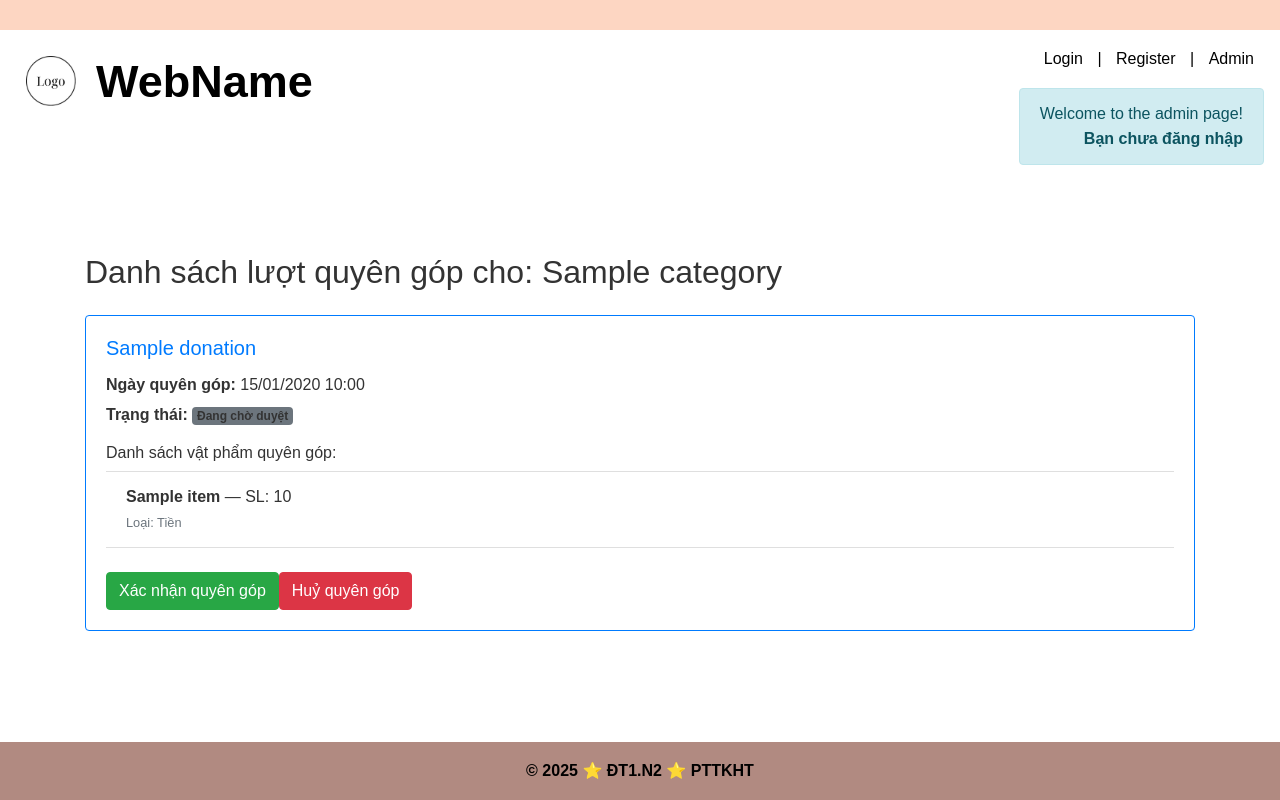
After one commit to Nhungnguyen0804/PTTKHT_Project, a Flask app: page /admin/1/details in a window 1280 px wide. The commit adds this page. Run offline with Flask 3, Linux system fonts and the light colour scheme; tables that the repository leaves empty hold one stand-in row (values such as "Sample post"); some libraries are stand-ins or nearby versions.

Commit message:
Adding admin features for displaying all donations & items from a category and change the status of donations

```diff
--- a/app/admin/routes.py
+++ b/app/admin/routes.py
@@ -2,9 +2,11 @@ from flask import Blueprint, flash, redirect, render_template, request, url_for
 from flask_login import current_user, login_required
 
 from app.admin.forms import EventAdderForm, DonationCategoryAdderForm
+from app.models.donation import Donation
 from app.models.event import Event
 from app.models.donation_category import DonationCategory
 from app.flask_extensions import csdl
+from sqlalchemy.orm import joinedload
 admin_blueprint = Blueprint('admin', __name__,template_folder='templates')
 
 
@@ -104,3 +106,34 @@ def manageDonationCategory(event_id, donation_category_id=None):
         return redirect(url_for('admin.adminPage'))
 
     return render_template('admin/addDonationCategory.html', form=form)
+
+@admin_blueprint.route("/admin/<int:category_id>/details", methods=["POST", "GET"])
+def manageDonationCategories(category_id):
+    category = DonationCategory.query.get(category_id)
+    # list of donations from category here
+    donations_of_category = Donation.query.options(
+    joinedload(Donation.items),
+    joinedload(Donation.status)
+).filter_by(donation_category_id=category.id).all()
+    return render_template("admin/donationCategoryDetails.html", category=category, donations_of_category=donations_of_category)
+
+@admin_blueprint.route('/admin/confirm_donation/<int:donation_id>', methods=['POST'])
+@login_required
+def confirm_donation(donation_id):
+    donation = Donation.query.get_or_404(donation_id)
+    # Giả sử 2 là trạng thái "Đã xác nhận"
+    donation.status_id = 2
+    csdl.session.commit()
+    flash("Đã xác nhận lượt quyên góp.", "success")
+    return redirect(request.referrer or url_for('admin.manageDonationCategories', category_id=donation.donation_category_id))
+
+
+@admin_blueprint.route('/admin/cancel_donation/<int:donation_id>', methods=['POST'])
+@login_required
+def cancel_donation(donation_id):
+    donation = Donation.query.get_or_404(donation_id)
+    # Giả sử 3 là trạng thái "Đã hủy"
+    donation.status_id = 3
+    csdl.session.commit()
+    flash("Đã hủy lượt quyên góp.", "warning")
+    return redirect(request.referrer or url_for('admin.manageDonationCategories', category_id=donation.donation_category_id))
--- /dev/null
+++ b/app/admin/templates/admin/donationCategoryDetails.html
@@ -0,0 +1,62 @@
+{% extends 'base.html' %} {% block title %}Chi tiết Danh mục Quyên góp{%
+endblock %} {% block add_header %}
+<div class="alert alert-info mt-3">
+  <p>Welcome to the admin page!</p>
+  {% if current_user.is_authenticated %}
+  <p><strong>Bạn đã đăng nhập!</strong></p>
+  {% else %}
+  <p><strong>Bạn chưa đăng nhập</strong></p>
+  {% endif %}
+</div>
+{% endblock %} {% block content %}
+<div class="container mt-4">
+  <h2 class="mb-4">Danh sách lượt quyên góp cho: {{ category.dc_name }}</h2>
+
+  {% for donation in donations_of_category %}
+  <div class="card mb-4 shadow-sm border-primary">
+    <div class="card-body">
+      <h5 class="card-title text-primary">{{ donation.donor_name }}</h5>
+      <p class="card-text mb-1">
+        <strong>Ngày quyên góp:</strong> {{
+        donation.create_time.strftime("%d/%m/%Y %H:%M") }}
+      </p>
+      <p class="card-text mb-2">
+        <strong>Trạng thái:</strong>
+        <span class="badge bg-secondary">{{ donation.status.name }}</span>
+      </p>
+
+      <h6 class="mt-3">Danh sách vật phẩm quyên góp:</h6>
+      {% if donation.items %}
+      <ul class="list-group list-group-flush">
+        {% for item in donation.items %}
+        <li class="list-group-item">
+          <strong>{{ item.item_name }}</strong> — SL: {{ item.quantity }}<br />
+          <small class="text-muted"
+            >Loại: {{ item.item_category.category_name }}</small
+          >
+        </li>
+        {% endfor %}
+      </ul>
+      {% else %}
+      <p class="text-muted">Không có vật phẩm nào được quyên góp.</p>
+      {% endif %}
+
+      <div class="mt-4 d-flex gap-2">
+        <form method="POST" action="{{ url_for('admin.confirm_donation', donation_id=donation.id) }}">
+          <button type="submit" class="btn btn-success" {% if donation.status_id != 1 %}disabled{% endif %}>
+            Xác nhận quyên góp
+          </button>
+        </form>
+        <form method="POST" action="{{ url_for('admin.cancel_donation', donation_id=donation.id) }}">
+          <button type="submit" class="btn btn-danger" {% if donation.status_id != 1 %}disabled{% endif %}>
+            Huỷ quyên góp
+          </button>
+        </form>
+      </div>
+    </div>
+  </div>
+  {% else %}
+  <div class="alert alert-warning">Hiện chưa có lượt quyên góp nào.</div>
+  {% endfor %}
+</div>
+{% endblock %}
--- a/app/admin/templates/admin/eventDetails.html
+++ b/app/admin/templates/admin/eventDetails.html
@@ -45,6 +45,7 @@
           <span class="badge bg-secondary">
             {{ dc.start_date.strftime('%d/%m/%Y') }} - {{ dc.end_date.strftime('%d/%m/%Y') }}
           </span>
+          <a href="{{url_for('admin.manageDonationCategories', category_id=dc.id)}}"><button>Xem các lượt quyên góp</button></a>
         </li>
       {% endfor %}
     </ul>
--- a/app/event/templates/event/addDonation.html
+++ b/app/event/templates/event/addDonation.html
@@ -38,7 +38,7 @@
 </ul>
 
 <!-- Form xác nhận -->
-<form action="{{ url_for('event.addDonation', category_id=category.id) }}" method="POST">
+<form action="{{ url_for('event.manageDonation', category_id=category.id) }}" method="POST">
   {% if csrf_token %}
     {{ csrf_token() }}
   {% endif %}
--- a/app/event/templates/event/event.html
+++ b/app/event/templates/event/event.html
@@ -46,7 +46,8 @@
               <br />
               Thời gian: {{ cat.start_date.strftime('%d/%m/%Y') }} - {{ cat.end_date.strftime('%d/%m/%Y') }}
               <br>
-              <a href="{{url_for('event.manageDonationItem', category_id=cat.id, event_id=event.id)}}">Quyên góp</a>
+              <a href="{{url_for('event.manageDonationItem', category_id=cat.id)}}">Quyên góp</a>
+              <a href="{{url_for('event.displayAllDonations', category_id=cat.id)}}">Xem hạng mục quyên góp của bạn</a>
             </li>
             {% endfor %}
           </ul>
--- a/app/models/donation.py
+++ b/app/models/donation.py
@@ -6,4 +6,7 @@ class Donation(csdl.Model):
     donor_name = csdl.Column(csdl.String(50), nullable=False)
     donor_email = csdl.Column(csdl.String(30), nullable=False)
     create_time = csdl.Column(csdl.DateTime, nullable=False)
-    status_id = csdl.Column(csdl.Integer, csdl.ForeignKey('donation_status'), nullable=False)
+    status_id = csdl.Column(csdl.Integer, csdl.ForeignKey('donation_status.id'), nullable=False)
+
+    status = csdl.relationship('DonationStatus', backref='donations', lazy=True)
+    items = csdl.relationship('DonationItem', backref='donation', lazy=True)
--- a/app/models/donation_item.py
+++ b/app/models/donation_item.py
@@ -4,5 +4,7 @@ class DonationItem(csdl.Model):
     id = csdl.Column(csdl.Integer, primary_key=True)
     donation_id = csdl.Column(csdl.Integer, csdl.ForeignKey('donation.id'), nullable=False)
     item_category_id = csdl.Column(csdl.Integer, csdl.ForeignKey('item_category.id'), nullable=False)
-    item_name = csdl.Column(csdl.String(50), nullable=False)
+    item_name = csdl.Column(csdl.String(100), nullable=False)
     quantity = csdl.Column(csdl.Integer)
+
+    item_category = csdl.relationship('ItemCategory', backref='donation_items', lazy=True)
```
Also changed, not shown: app/event/routes.py (+18 -7 lines), app/event/templates/event/displayDonation.html (added, +39 -0 lines), app/models/donation_status.py (+4 -5 lines).
